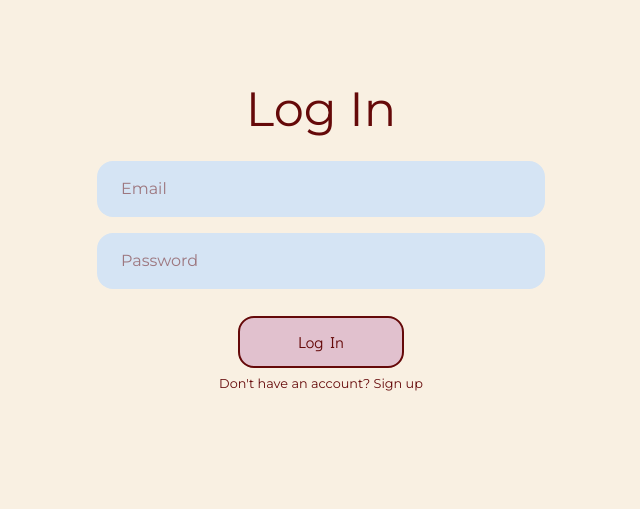
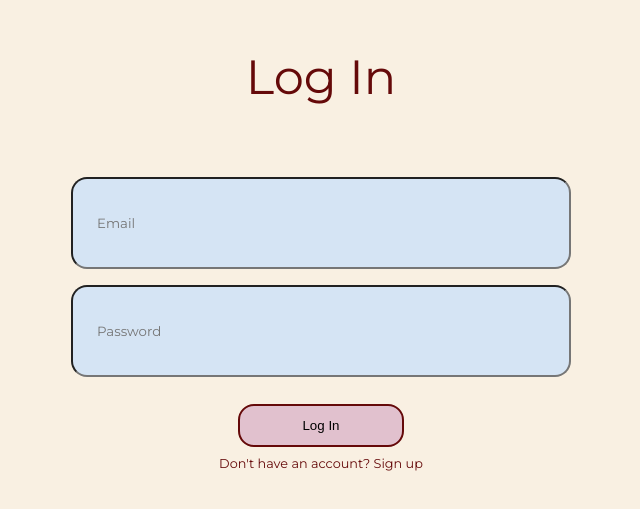
Before and after one commit to susiekim101/tith-stile, a React (Vite) app: page /login in a window 1280 px wide. Shown: the part 167-676 px from the top of the page, without its empty margins (319-959 px from the left). Built offline with nearby package versions, Linux system fonts and the light colour scheme; no server answers.

Commit message:
Remove all intances of Tailwind

```diff
--- a/src/App.css
+++ b/src/App.css
@@ -1,5 +1,4 @@
-@import url('https://fonts.googleapis.com/css2?family=Didact+Gothic&display=swap');
-@import "tailwindcss";
+@import url("https://fonts.googleapis.com/css2?family=Didact+Gothic&display=swap");
 
 #root {
   max-width: 1280px;
--- a/src/index.css
+++ b/src/index.css
@@ -1,5 +1,4 @@
-@import url('https://fonts.googleapis.com/css2?family=Didact+Gothic&display=swap');
-@import "tailwindcss";
+@import url("https://fonts.googleapis.com/css2?family=Didact+Gothic&display=swap");
 
 :root {
   font-family: "Didact Gothic", sans-serif;
@@ -25,11 +24,12 @@ a:hover {
   color: #535bf2;
 }
 
-body, html {
+body,
+html {
   height: 100%;
   margin: 0;
   padding: 0;
-  background-color: #F9F0E2;
+  background-color: #f9f0e2;
   font-family: "Didact Gothic", sans-serif;
   color: #650909;
 }
```
Also changed, not shown: 1 other file (tests, documents, lock files or other folders).
